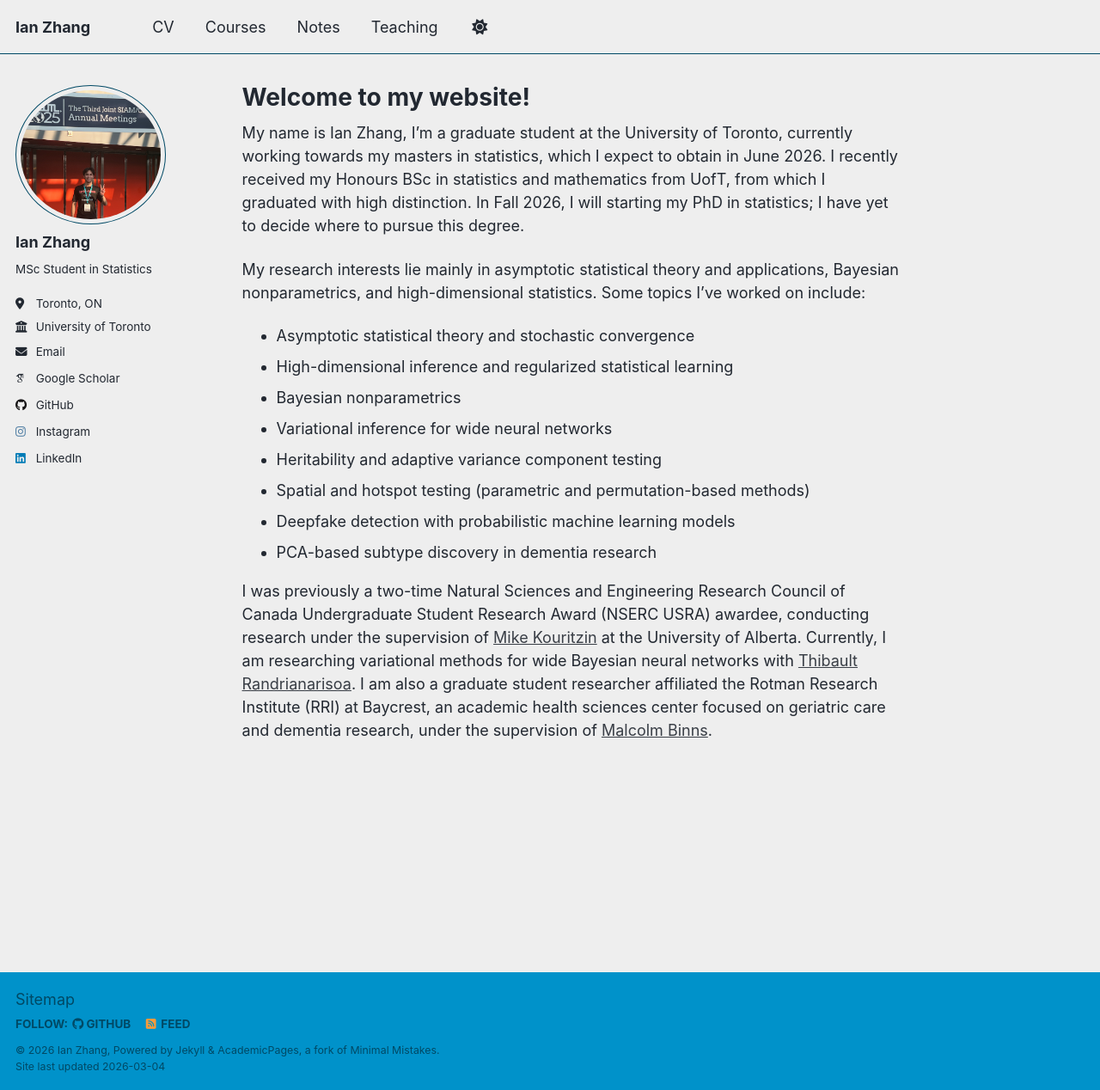
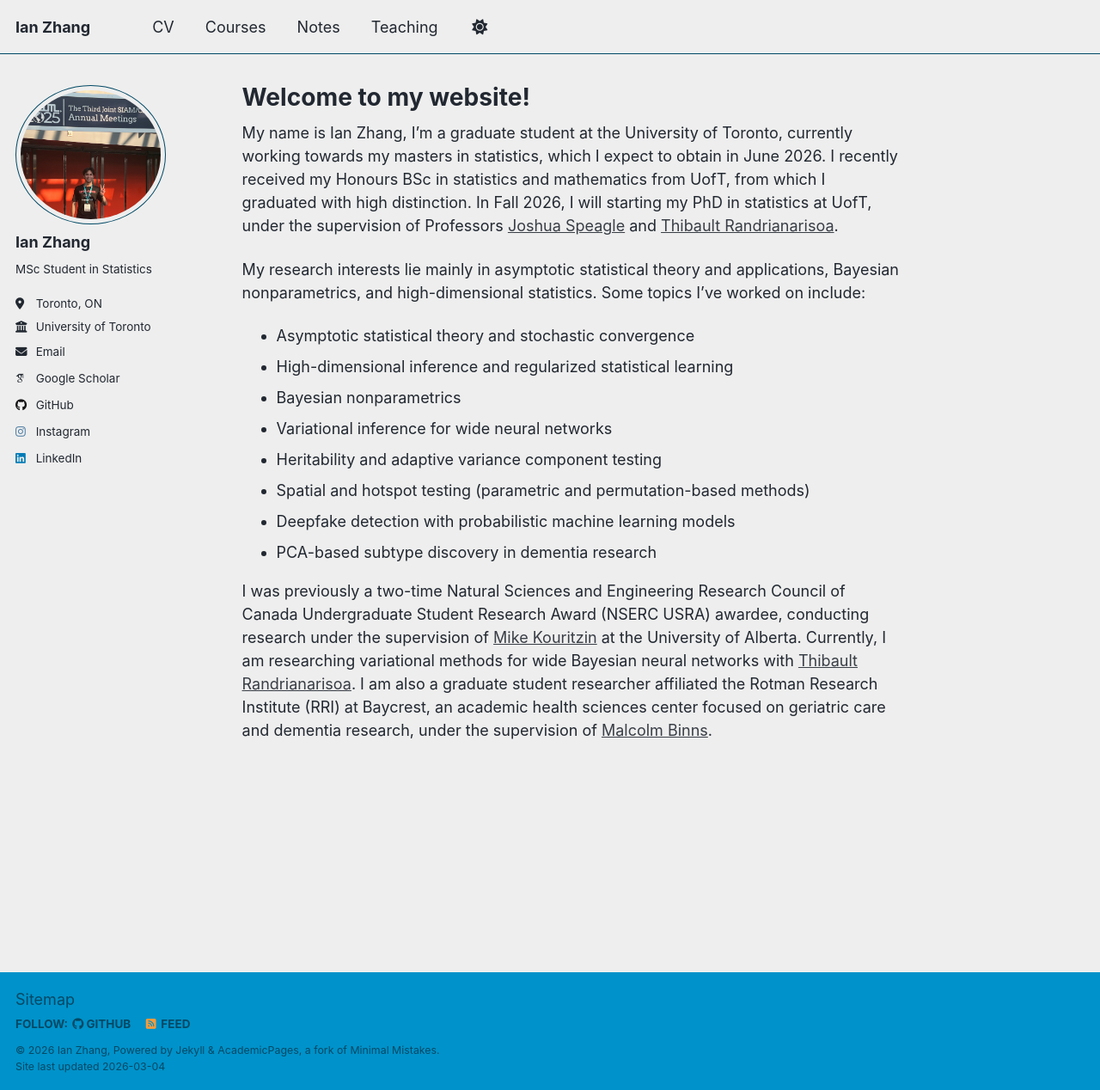
Before and after one commit to IanZhang42/ianwebsite, a Jekyll site: the page built from _pages/about.md, in a window 1280 px wide and 1268 px high. Shown: the whole window at 86% size. Built offline with Jekyll 4.4.1, drawn with Linux system fonts in a browser that asks for light colours; some web fonts are replaced; a script that is not in the unit is left out.

Commit message:
Revise about section with PhD supervision details
Updated the about section to include details about PhD supervision.

```diff
--- a/_pages/about.md
+++ b/_pages/about.md
@@ -7,7 +7,7 @@ redirect_from:
   - /about.html
 ---
 
-My name is Ian Zhang, I'm a graduate student at the University of Toronto, currently working towards my masters in statistics, which I expect to obtain in June 2026. I recently received my Honours BSc in statistics and mathematics from UofT, from which I graduated with high distinction. In Fall 2026, I will starting my PhD in statistics; I have yet to decide where to pursue this degree.
+My name is Ian Zhang, I'm a graduate student at the University of Toronto, currently working towards my masters in statistics, which I expect to obtain in June 2026. I recently received my Honours BSc in statistics and mathematics from UofT, from which I graduated with high distinction. In Fall 2026, I will starting my PhD in statistics at UofT, under the supervision of Professors [Joshua Speagle](https://joshspeagle.com/) and [Thibault Randrianarisoa](https://thibaultrandrianarisoa.netlify.app/).
 
 My research interests lie mainly in asymptotic statistical theory and applications, Bayesian nonparametrics, and high-dimensional statistics. Some topics I've worked on include:
 - Asymptotic statistical theory and stochastic convergence
```
